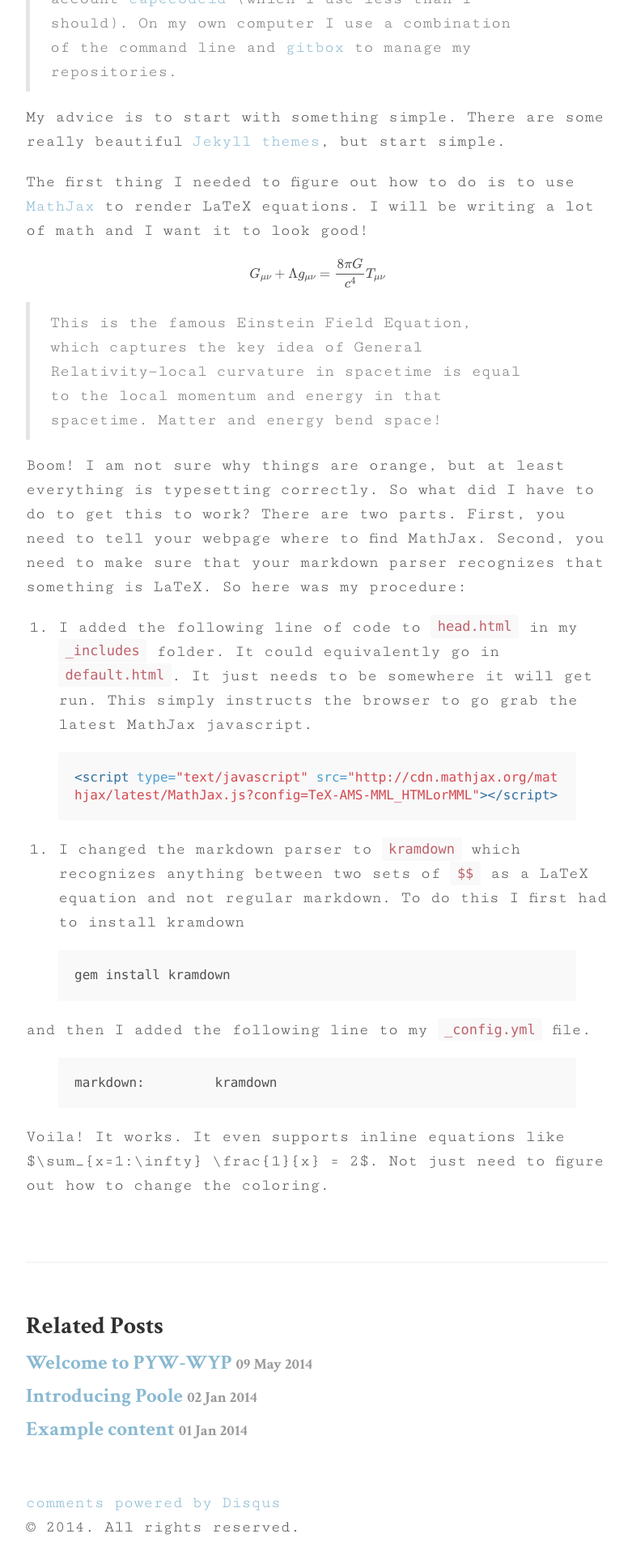
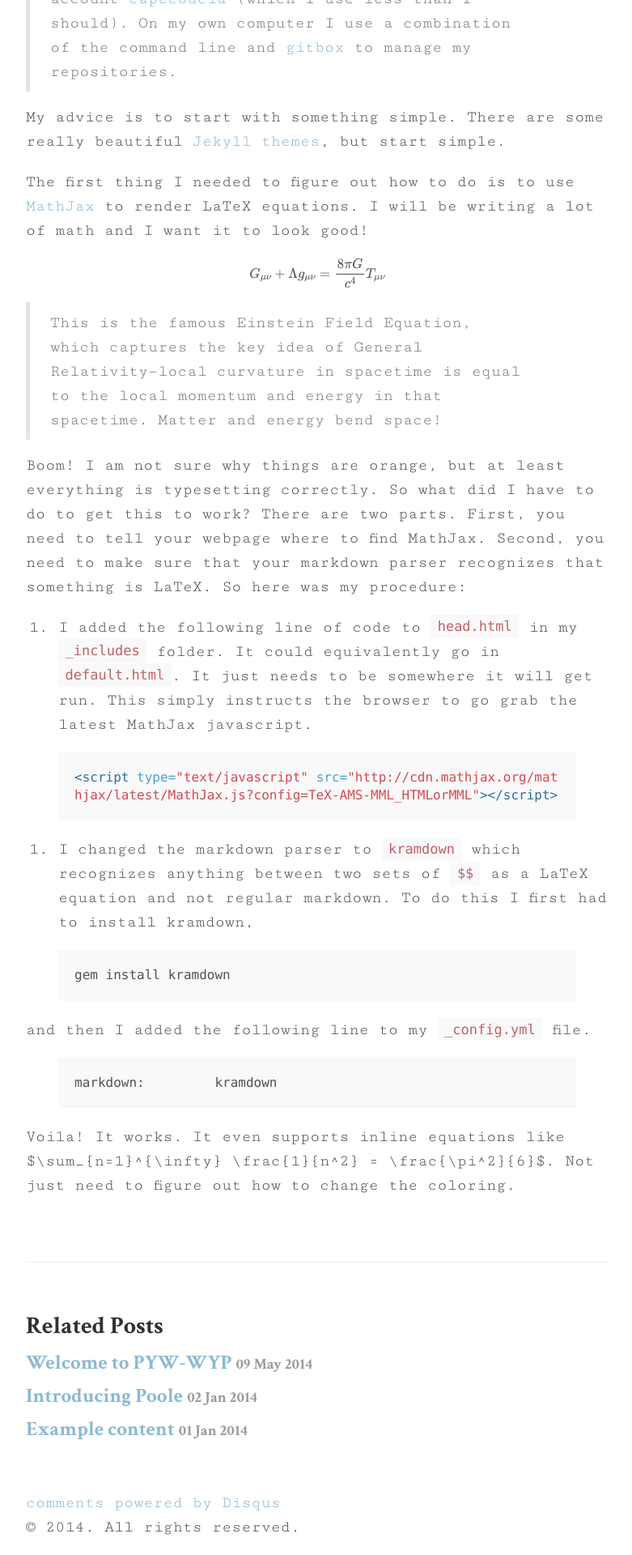
Before and after one commit to capecodcid/capecodcid.github.io, a Jekyll site: the page built from _posts/2014-05-10-Latex+Jekyll.md, in a window 1280 px wide. Shown: the part 708-2628 px from the top of the page at 81% size, without its empty margins (248-1029 px from the left). Built offline with Jekyll 4.4.1, drawn with Linux system fonts in a browser that asks for light colours; some web fonts are replaced; formulas are drawn with MathJax 3; comment, search, counter and statistics services are not loaded.

Commit message:
equation fixed

```diff
--- a/_posts/2014-05-10-Latex+Jekyll.md
+++ b/_posts/2014-05-10-Latex+Jekyll.md
@@ -32,7 +32,7 @@ Boom!  I am not sure why things are orange, but at least everything is typesetti
 <script type="text/javascript" src="http://cdn.mathjax.org/mathjax/latest/MathJax.js?config=TeX-AMS-MML_HTMLorMML"></script>
 {% endhighlight %}
 
-2. I changed the markdown parser to `kramdown` which recognizes anything between two sets of `$$` as a LaTeX equation and not regular markdown.  To do this I first had to install kramdown
+2. I changed the markdown parser to `kramdown` which recognizes anything between two sets of `$$` as a LaTeX equation and not regular markdown.  To do this I first had to install kramdown,
 
 {% highlight ruby %}
 gem install kramdown
@@ -44,4 +44,4 @@ and then I added the following line to my `_config.yml` file.
 markdown:         kramdown
 {% endhighlight %}
 
-Voila!  It works.  It even supports inline equations like $\sum_{x=1:\infty} \frac{1}{x} = 2$.  Not just need to figure out how to change the coloring.
+Voila!  It works.  It even supports inline equations like $\sum_{n=1}^{\infty} \frac{1}{n^2} = \frac{\pi^2}{6}$.  Not just need to figure out how to change the coloring.
```
